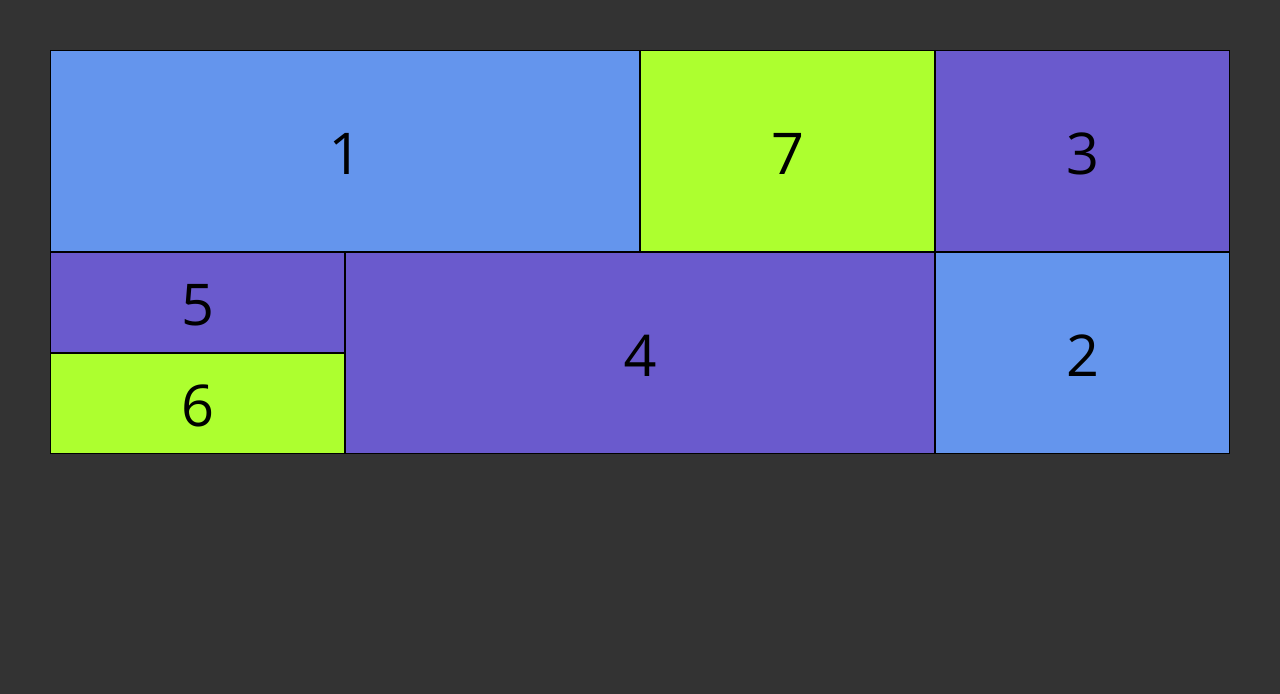
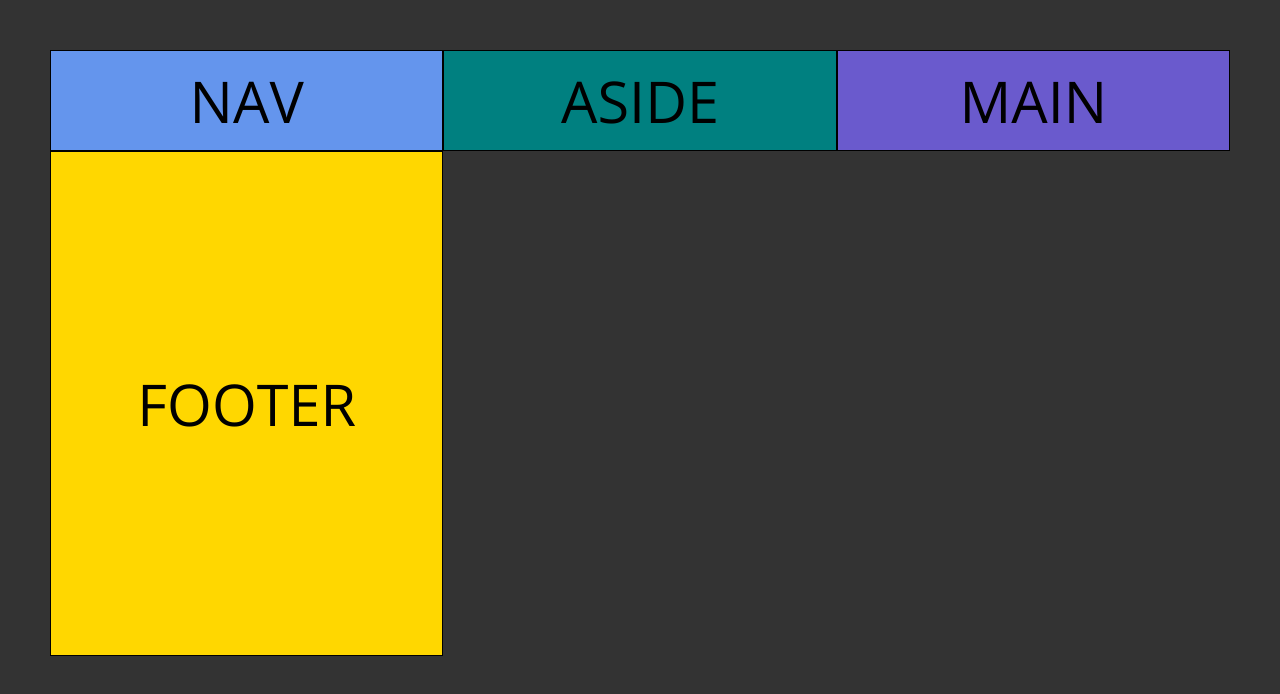
Before and after one commit to MateuszRyniewicz/knowledge-about-grid, a plain HTML site: page index.html in a window 1280 px wide. Drawn offline with nearby package versions, Linux system fonts and the light colour scheme.

```diff
--- a/index.html
+++ b/index.html
@@ -16,13 +16,10 @@
 
 <body>
 <div class="wrapper">
-    <div class="item one blue">1</div>
-    <div class="item two  blue">2</div>
-    <div class="item three purple">3</div>
-    <div class="item four purple">4</div>
-    <div class="item five purple">5</div>
-    <div class="item six green">6</div>
-    <div class="item seven green">7</div>
+    <nav class="item">nav</nav>
+    <aside class="item">aside</aside>
+    <main class="item">main</main>
+    <footer class="item">footer</footer>
 </div>
 
 </body>
--- a/style.css
+++ b/style.css
@@ -13,11 +13,12 @@ body {
     font-size: 3.6rem;
 }
 
+
 .wrapper {
     margin: 50px;
     display: grid;
-	grid-template-columns: repeat(4, 1fr);
-	grid-template-rows: 2fr 1fr 1fr;
+    grid-template-columns: repeat(3, 1fr);
+    grid-template-rows: 1fr 5fr 1fr;
 }
 
 .item {
@@ -29,49 +30,19 @@ body {
     border: 1px solid black;
 }
 
-.blue {
+nav {
     background-color: cornflowerblue;
 }
 
-.purple {
+main {
     background-color: slateblue;
+
 }
 
-.green {
-	background-color: greenyellow;
+aside {
+    background-color: teal;
 }
 
-.one {
-	grid-row: 1/2;
-	grid-column: 1/ 3;
+footer {
+  background-color: gold;
 }
-
-.two {
-	grid-row: 2/4;
-	grid-column: 4/5;
-}
-
-.three {
-	grid-row: 1/2;
-	grid-column: 4/5;
-}
-
-.four {
-	grid-row: 2/4;
-	grid-column: 2/4;
-}
-
-.five {
-	grid-row: 2/3;
-	grid-column: 1/2;
-}
-
-.six {
-	grid-row: 3/4;
-	grid-column: 1/2;
-}
-
-.seven {
-	grid-row: 1/2;
-	grid-column: 3/4;
-}
```
Lines whose indentation alone changed are shown as unchanged.
